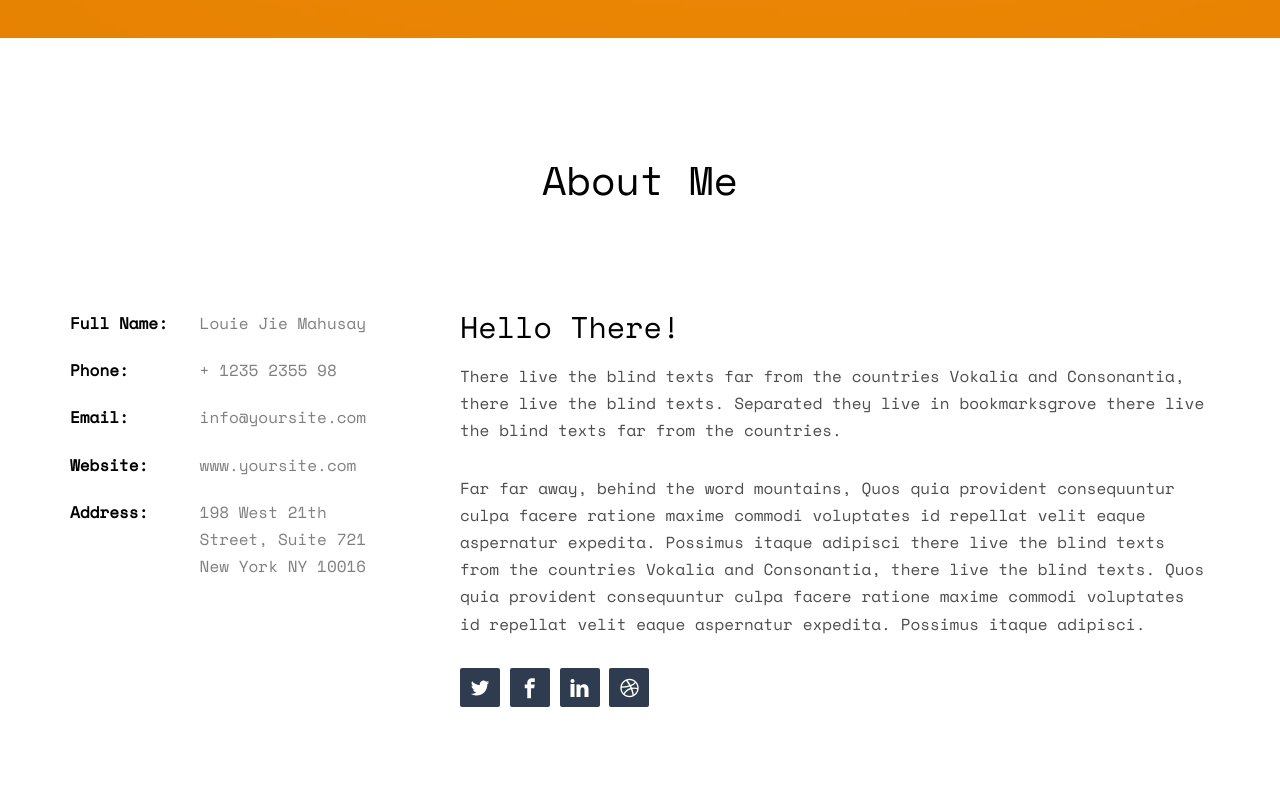
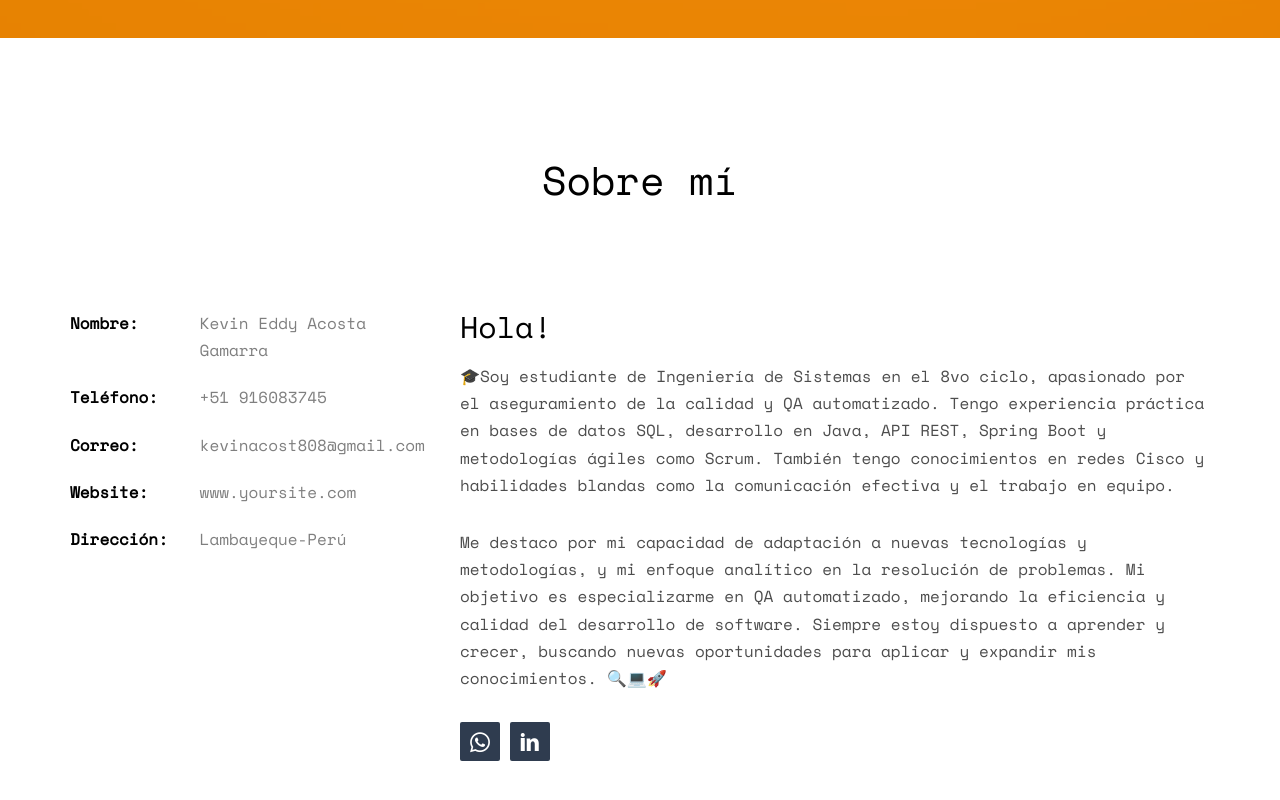
Before and after one commit to kevinacost808/Portafolio_KevinAcostaGamarra, a plain HTML site: page index.html in a window 1280 px wide. Shown: the part 762-1562 px from the top of the page. Drawn offline with nearby package versions, Linux system fonts and the light colour scheme; some packages are replaced by stand-ins of ours; no server answers; files whose address does not match are found by name.

Commit message:
update page - sobre mí

```diff
--- a/index.html
+++ b/index.html
@@ -87,29 +87,27 @@
 		<div class="container">
 			<div class="row">
 				<div class="col-md-8 col-md-offset-2 text-center fh5co-heading">
-					<h2>About Me</h2>
+					<h2>Sobre mí</h2>
 				</div>
 			</div>
 			<div class="row">
 				<div class="col-md-4">
 					<ul class="info">
-						<li><span class="first-block">Full Name:</span><span class="second-block">Louie Jie Mahusay</span></li>
-						<li><span class="first-block">Phone:</span><span class="second-block">+ 1235 2355 98</span></li>
-						<li><span class="first-block">Email:</span><span class="second-block">info@yoursite.com</span></li>
+						<li><span class="first-block">Nombre:</span><span class="second-block">Kevin Eddy Acosta Gamarra</span></li>
+						<li><span class="first-block">Teléfono:</span><span class="second-block">+51 916083745</span></li>
+						<li><span class="first-block">Correo:</span><span class="second-block">kevinacost808@gmail.com</span></li>
 						<li><span class="first-block">Website:</span><span class="second-block">www.yoursite.com</span></li>
-						<li><span class="first-block">Address:</span><span class="second-block">198 West 21th Street, Suite 721 New York NY 10016</span></li>
+						<li><span class="first-block">Dirección:</span><span class="second-block">Lambayeque-Perú</span></li>
 					</ul>
 				</div>
 				<div class="col-md-8">
-					<h2>Hello There!</h2>
-					<p>There live the blind texts far from the countries Vokalia and Consonantia, there live the blind texts. Separated they live in bookmarksgrove there live the blind texts far from the countries.</p>
-					<p>Far far away, behind the word mountains, Quos quia provident consequuntur culpa facere ratione maxime commodi voluptates id repellat velit eaque aspernatur expedita. Possimus itaque adipisci there live the blind texts from the countries Vokalia and Consonantia, there live the blind texts. Quos quia provident consequuntur culpa facere ratione maxime commodi voluptates id repellat velit eaque aspernatur expedita. Possimus itaque adipisci.</p>
+					<h2>Hola!</h2>
+					<p>🎓Soy estudiante de Ingeniería de Sistemas en el 8vo ciclo, apasionado por el aseguramiento de la calidad y QA automatizado. Tengo experiencia práctica en bases de datos SQL, desarrollo en Java, API REST, Spring Boot y metodologías ágiles como Scrum. También tengo conocimientos en redes Cisco y habilidades blandas como la comunicación efectiva y el trabajo en equipo.</p>
+					<p>Me destaco por mi capacidad de adaptación a nuevas tecnologías y metodologías, y mi enfoque analítico en la resolución de problemas. Mi objetivo es especializarme en QA automatizado, mejorando la eficiencia y calidad del desarrollo de software. Siempre estoy dispuesto a aprender y crecer, buscando nuevas oportunidades para aplicar y expandir mis conocimientos. 🔍💻🚀</p>
 					<p>
 						<ul class="fh5co-social-icons">
-							<li><a href="#"><i class="icon-twitter2"></i></a></li>
-							<li><a href="#"><i class="icon-facebook3"></i></a></li>
-							<li><a href="#"><i class="icon-linkedin2"></i></a></li>
-							<li><a href="#"><i class="icon-dribbble2"></i></a></li>
+							<li><a href="https://wa.me/916083745" target="_blank"><i class="icon-whatsapp"></i></a></li>
+							<li><a href="https://www.linkedin.com/in/kevinacost808" target="_blank"><i class="icon-linkedin2"></i></a></li>
 						</ul>
 					</p>
 				</div>
```
